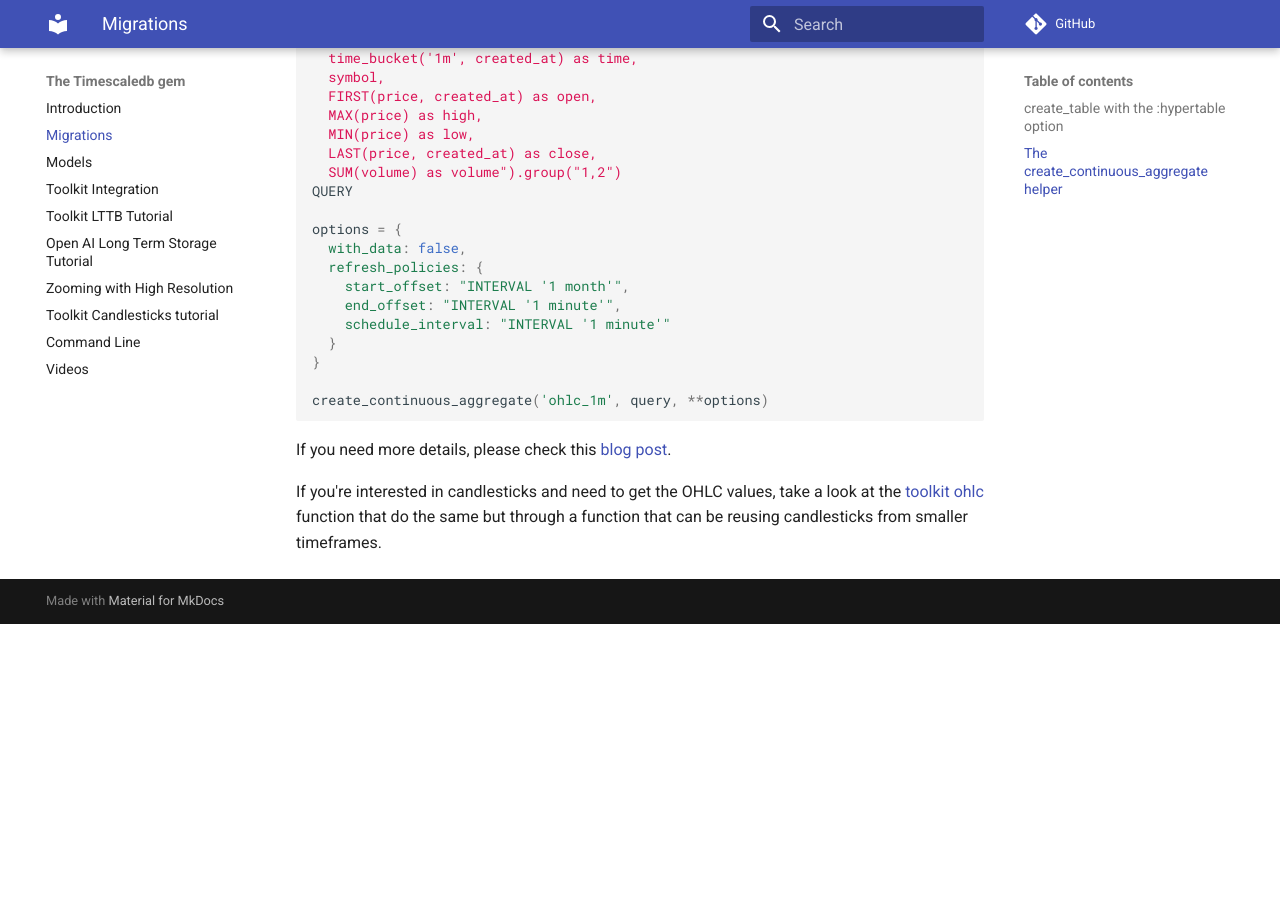
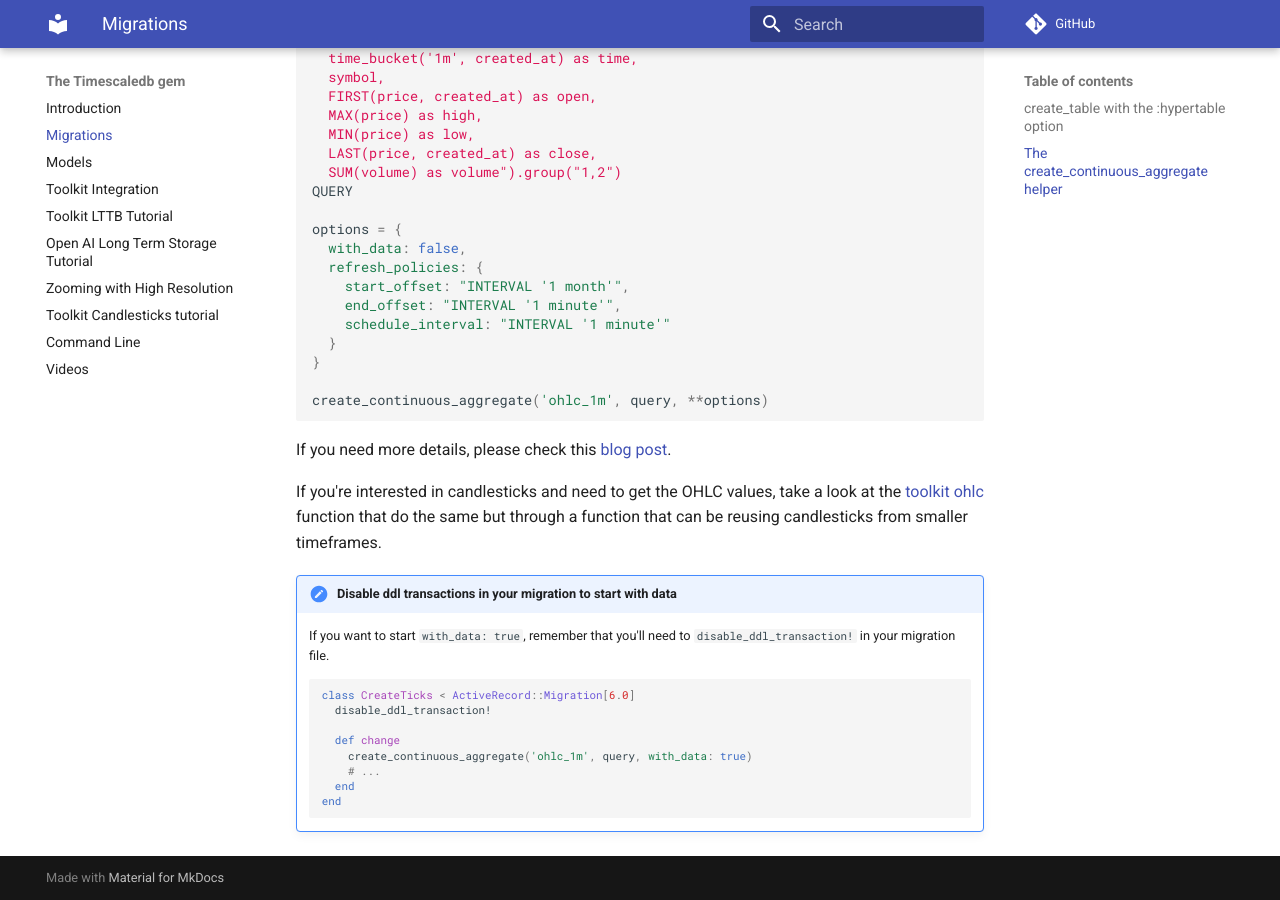
Before and after one commit to jonatas/timescaledb, an MkDocs documentation site: the page built from docs/migrations.md, in a window 1280 px wide and 900 px high, scrolled down 1046 px. Built offline with MkDocs 1.6.1 and Material for MkDocs 9.7.7, drawn with Linux system fonts in a browser that asks for light colours; comment, search, counter and statistics services are not loaded; before the commit the page ends 1670 px from its top, so only the background shows below that.

````diff
--- a/docs/migrations.md
+++ b/docs/migrations.md
@@ -73,4 +73,21 @@ If you're interested in candlesticks and need to get the OHLC values, take a loo
 at the [toolkit ohlc](/toolkit_ohlc) function that do the same but through a
 function that can be reusing candlesticks from smaller timeframes.
 
+!!! note "Disable ddl transactions in your migration to start with data"
+
+    If you want to start `with_data: true`, remember that you'll need to
+    `disable_ddl_transaction!` in your migration file.
+
+    ```ruby
+    class CreateTicks < ActiveRecord::Migration[6.0]
+      disable_ddl_transaction!
+
+      def change
+        create_continuous_aggregate('ohlc_1m', query, with_data: true)
+        # ...
+      end
+    end
+    ```
+
+
 [1]: https://ideia.me/timescale-continuous-aggregates-with-ruby
````
Also changed, not shown: 1 other file.
